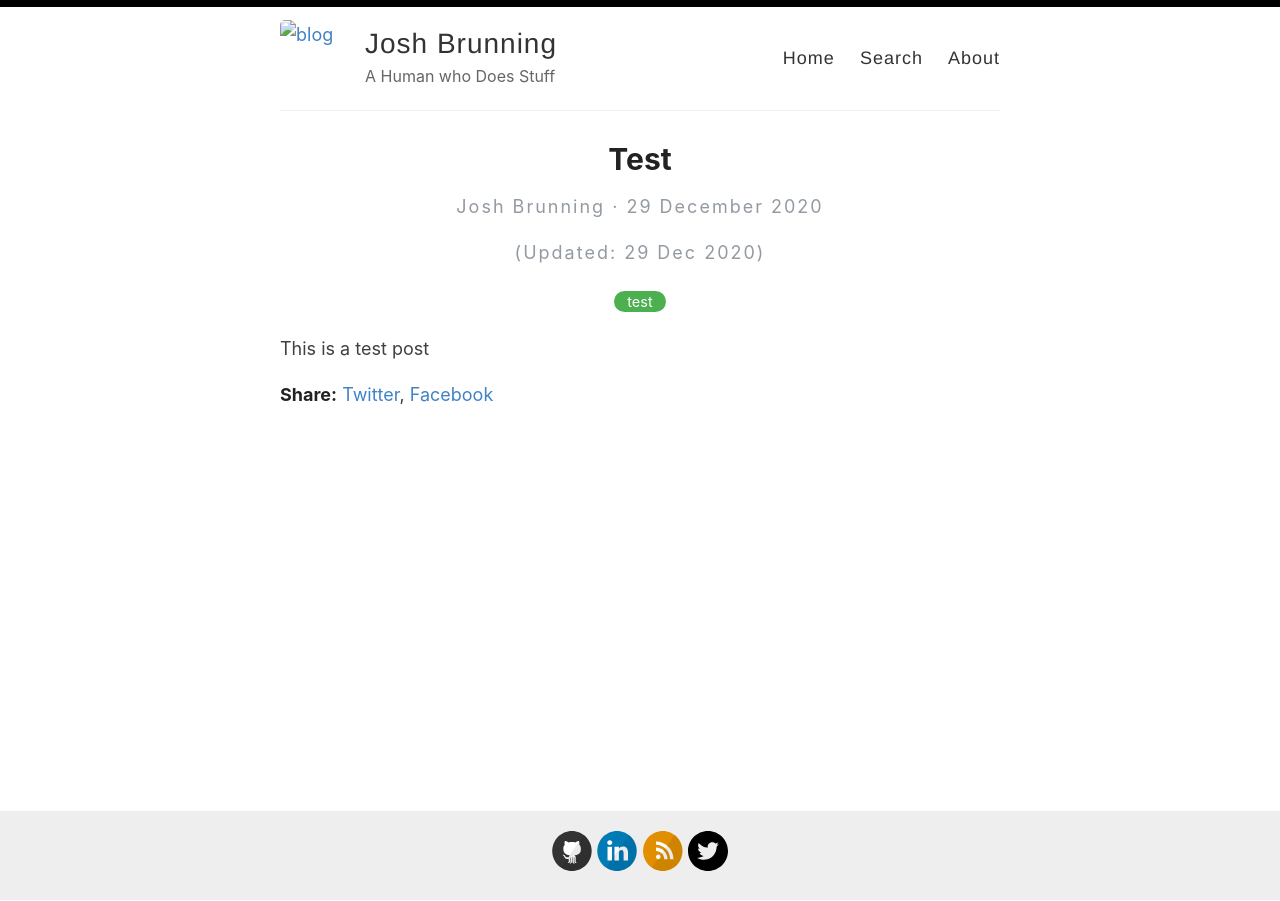
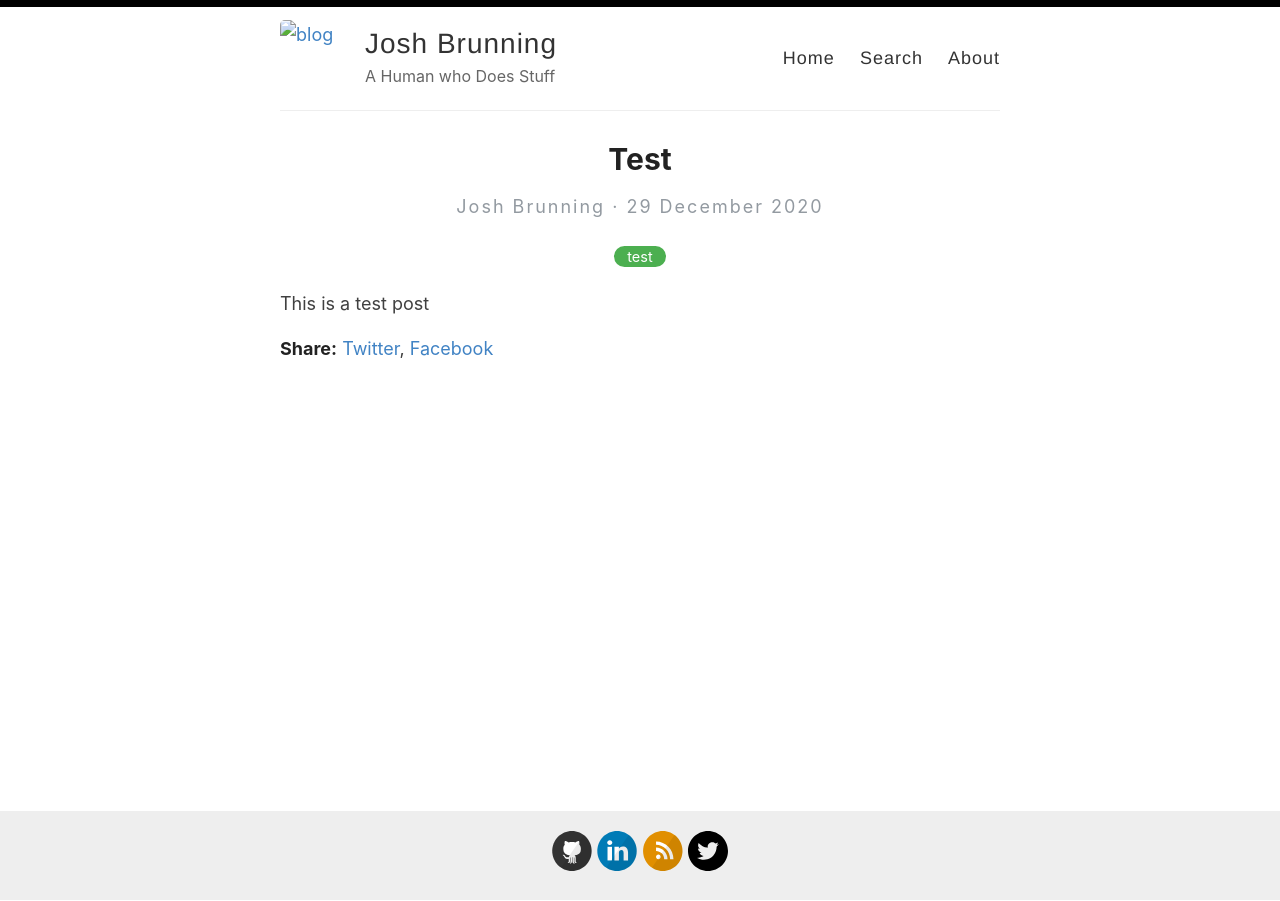
Before and after one commit to josh-justjosh/blog, a Jekyll site: the page built from _posts/2020-12-29-Test.md, in a window 1280 px wide. Built offline with Jekyll 4.4.1, drawn with Linux system fonts in a browser that asks for light colours.

Commit message:
Update 2020-12-29-Test.md

```diff
--- a/_posts/2020-12-29-Test.md
+++ b/_posts/2020-12-29-Test.md
@@ -2,7 +2,6 @@
 layout: post
 title: Test
 categories: test
-last_modified_at: 2020-12-29 23:50 +0000
 ---
 
 This is a test post
```
